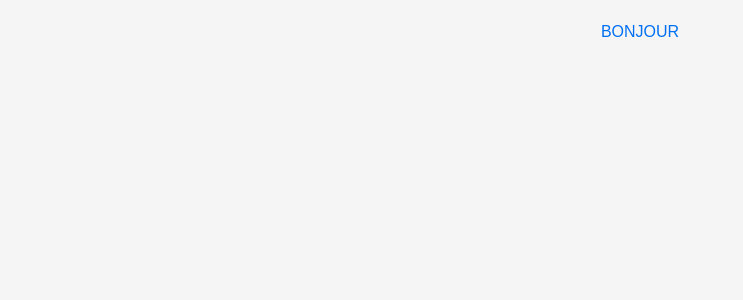
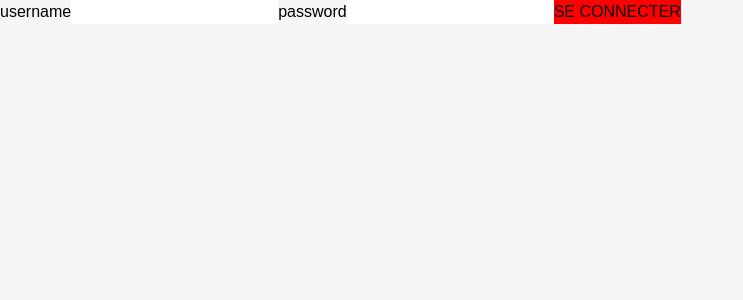
Before and after one commit to m-franc/photos, a Next.js app in the folder frontend/: page /auth/login in a window 1280 px wide. Shown: the top 300 px of the page, without its empty margins (0-743 px from the left). Built offline with nearby package versions, Linux system fonts and the light colour scheme.

Commit message:
form of login made, json received in API. But now, token ok NextJS side haha. Because g global, alone... mmmh

```diff
--- a/frontend/src/app/auth/login/page.tsx
+++ b/frontend/src/app/auth/login/page.tsx
@@ -1,11 +1,45 @@
 'use client'
 
 import * as React from "react"
+import { useForm } from "react-hook-form"
+import { redirect } from 'next/navigation'
+
+type FormData = {
+  username: string,
+  password: string,
+}
 
 export default function App() {
-
+  const {
+    register,
+    handleSubmit,
+    formState: { errors },
+  } = useForm<FormData>()
+  const onSubmit = handleSubmit( async (data) => {
+    try {
+      const response = await fetch('http://localhost:5000/auth/login', {
+        method: 'POST',
+        headers: { 'Content-Type': 'application/json' },
+        body: JSON.stringify(data),
+      });
+      console.log('Réponse :', await response.json());
+    } catch (error) {
+      console.error('Erreur :', error);
+    }
+    redirect('/pictures')
+  })
+  // firstName and lastName will have correct type
 
   return (
-    <h1>BONJOUR</h1>
+    <form onSubmit={onSubmit} className="form">
+      <label>username</label>
+      <input {...register("username")} />
+      <label>password</label>
+      <input type="password" {...register("password")} />
+      <button
+        type="submit">
+        SE CONNECTER
+      </button>
+    </form>
   )
 }
--- a/frontend/src/app/auth/signin/page.tsx
+++ b/frontend/src/app/auth/signin/page.tsx
@@ -35,7 +35,7 @@ export default function App() {
       <label>username</label>
       <input {...register("username")} />
       <label>password</label>
-      <input {...register("password")} />
+      <input type="password" {...register("password")} />
       <button
         type="submit">
         CREER SON COMPTE
```
Also changed, not shown: 1 other file (tests, documents, lock files or other folders). Lines whose indentation alone changed are shown as unchanged.
